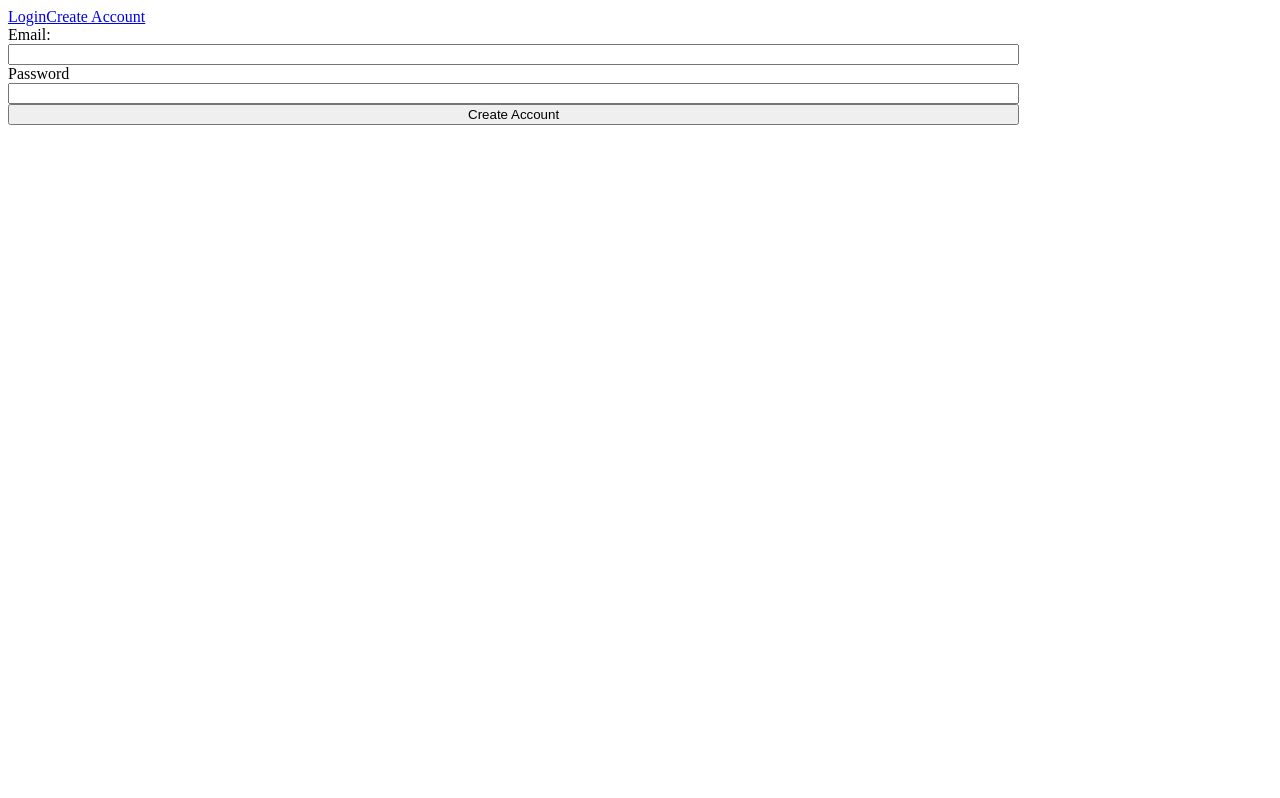
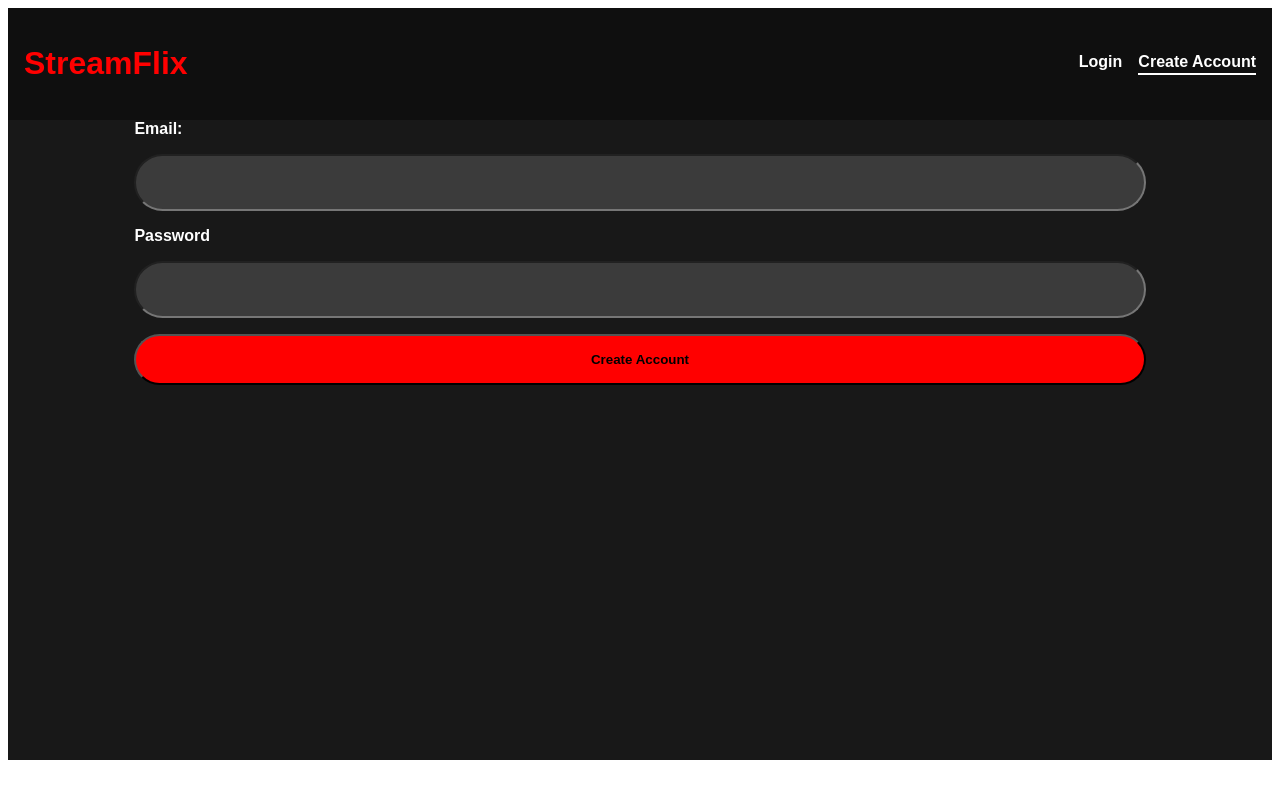
Before and after one commit to oomfrikkie/StreamSyncAPI, a React app in the folder frontend/: page /create in a window 1280 px wide. Built offline with nearby package versions, Linux system fonts and the light colour scheme; the HTML template or start-up script is replaced by a standard one.

Commit message:
added styles to login/create

```diff
--- a/frontend/src/App.css
+++ b/frontend/src/App.css
@@ -0,0 +1,61 @@
+*{
+    box-sizing: border-box;
+    font-family: "Bebas Neue", sans-serif;
+    font-weight: bold;
+}
+
+header{
+    background-color: rgb(15, 15, 15);
+    min-height: 10vh;
+    display: flex;
+    flex-direction: row;
+    align-items: center;
+    justify-content: space-between;
+    padding: 1rem;
+}
+
+main{
+    background-color: rgb(24, 24, 24);
+    min-height: 80vh;
+    display: flex;
+    flex-direction: column;
+    align-items: center;
+}
+
+.logo{
+    color: red;
+}
+
+a {
+    color: white;
+    text-decoration: none;
+}
+
+a:hover{
+    color: rgb(206, 205, 205);
+}
+
+a.active {
+    border-bottom: 2px solid white;
+    padding-bottom: 2px; /* prevents layout shift */
+}
+
+
+nav{
+    display: flex;
+    gap: 1rem;
+}
+
+.error-box {
+  color: red;
+  margin-top: 10px;
+}
+
+.console-box {
+  background: #111;
+  color: white;
+  padding: 1rem;
+  margin-top: 1rem;
+  border: 1px solid #333;
+  border-radius: 6px;
+}
--- a/frontend/src/App.tsx
+++ b/frontend/src/App.tsx
@@ -1,4 +1,4 @@
-import { BrowserRouter, Routes, Route, Link } from 'react-router-dom'
+import { BrowserRouter, Routes, Route, NavLink } from 'react-router-dom'
 import './App.css'
 import Login from './pages/login/Login'
 import CreateAccount from './pages/createaccount/CreateAccount'
@@ -7,9 +7,10 @@ function App() {
   return (
     <>
       <header>
+        <h1 className='logo'>StreamFlix</h1>
         <nav>
-          <Link to="/login">Login</Link>
-          <Link to="/create">Create Account</Link>
+          <NavLink to="/login">Login</NavLink>
+          <NavLink to="/create">Create Account</NavLink>
         </nav>
       </header>
 
--- a/frontend/src/pages/createaccount/CreateAccount.tsx
+++ b/frontend/src/pages/createaccount/CreateAccount.tsx
@@ -58,7 +58,7 @@ export default function CreateAccount() {
   };
 
   return (
-    <section className='login-form'>
+    <section className='create-form'>
 
       {/* Input fields */}
       <label htmlFor="email">Email:</label>
--- a/frontend/src/pages/createaccount/create.css
+++ b/frontend/src/pages/createaccount/create.css
@@ -1,7 +1,27 @@
-
-
-.login-form{
+.create-form{
     display: flex;
     flex-direction: column;
     width: 80%;
+    gap: 1rem;
 }
+
+.create-form label{
+    color: white;
+}
+
+.create-form button{
+    background-color: red;
+    padding: 1rem;
+    border-radius: 2rem;
+}
+.create-form button:hover{
+    background-color: rgb(139, 1, 1);
+}
+
+.create-form input{
+    background-color: rgb(59, 59, 59);
+    border-radius: 2rem;
+    color: white;
+    padding: 1rem;
+    font-size: large;
+}
--- a/frontend/src/pages/login/Login.tsx
+++ b/frontend/src/pages/login/Login.tsx
@@ -1,4 +1,5 @@
 import { useState } from 'react'
+import { useNavigate } from 'react-router-dom'
 import axios from 'axios'
 import './login.css'
 
@@ -6,27 +7,37 @@ export default function Login() {
   const [email, setEmail] = useState("");
   const [password, setPassword] = useState("");
 
+  const [backendResponse, setBackendResponse] = useState(null);
+  const [errorMessage, setErrorMessage] = useState("");
+
+  const navigate = useNavigate();
+
   const handleLogin = async () => {
+    setErrorMessage("");
+    setBackendResponse(null);
+
     try {
       const res = await axios.post("http://localhost:3000/account/login", {
         email,
         password
       });
 
-      alert("Logged in!");
+      setBackendResponse(res.data);
+
+      // redirect to profiles page
+      navigate("/profiles");
 
     } catch (error) {
       console.error(error);
 
-      // get real backend message if available
       const msg = error.response?.data?.message || "Login failed";
-
-      alert(msg);
+      setErrorMessage(msg);
     }
   };
 
   return (
     <section className='login-form'>
+
       <label htmlFor="email">Email:</label>
       <input
         type="text"
@@ -43,6 +54,18 @@ export default function Login() {
       />
 
       <button onClick={handleLogin}>Log in</button>
+
+      {errorMessage && (
+        <p className="error-box">{errorMessage}</p>
+      )}
+
+      {backendResponse && (
+        <div className="console-box">
+          <h3>Backend Response</h3>
+          <pre>{JSON.stringify(backendResponse, null, 2)}</pre>
+        </div>
+      )}
+
     </section>
   );
 }
--- a/frontend/src/pages/login/login.css
+++ b/frontend/src/pages/login/login.css
@@ -2,4 +2,17 @@
     display: flex;
     flex-direction: column;
     width: 80%;
+gap: 1rem;
 }
+
+.login-form label{
+    color: white;
+}
+
+.login-form button{
+    background-color: red;
+    padding: 1rem;
+}
+.login-form button:hover{
+    background-color: rgb(139, 1, 1);
+}
```
